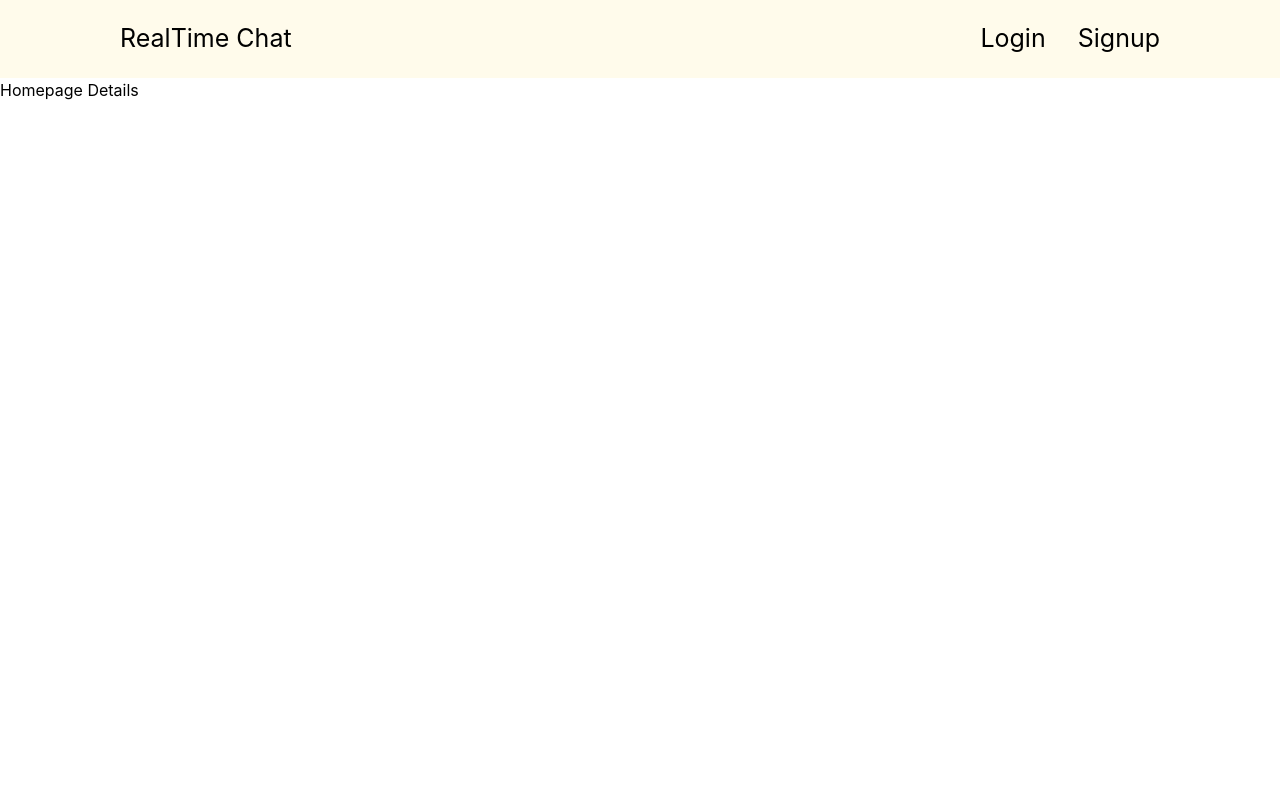
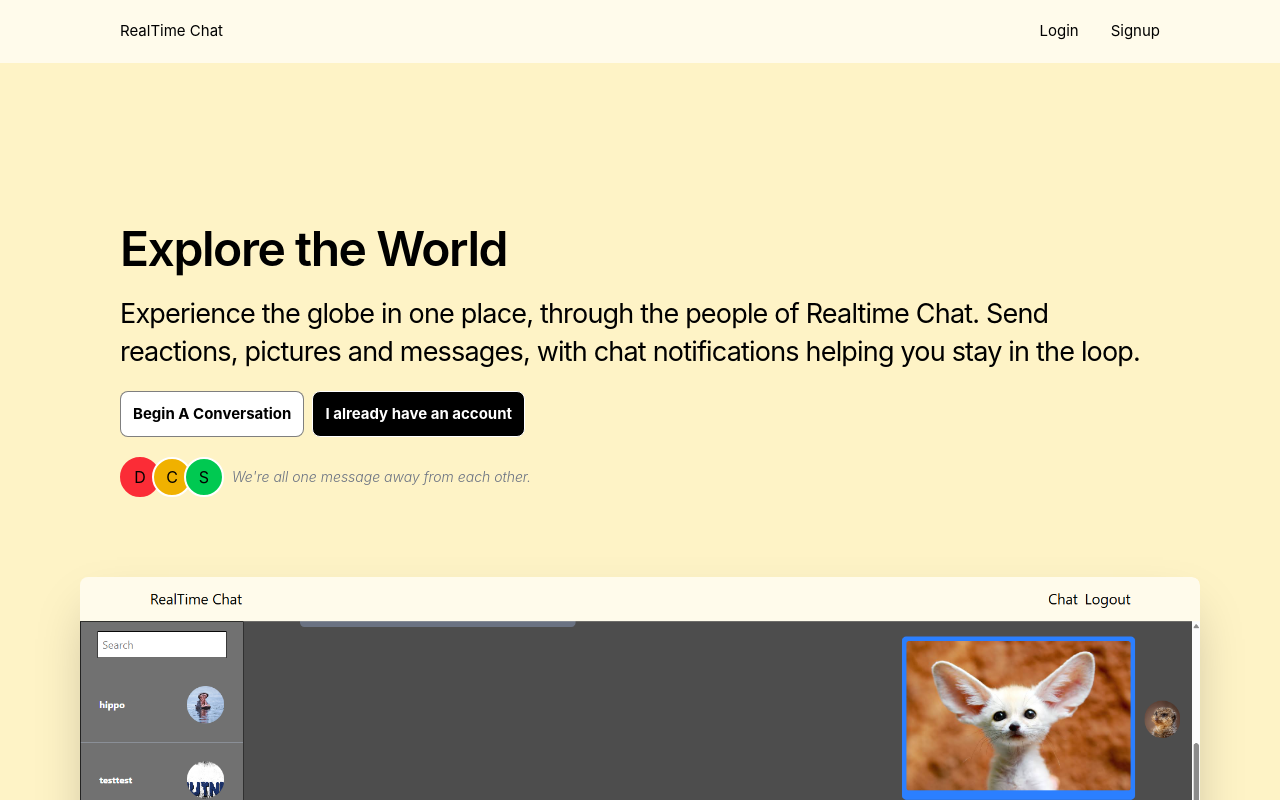
Before and after one commit to New3This/RealTime-Chat-Application, a React (Vite) app in the folder frontend/: page / in a window 1280 px wide. Shown: the top 800 px of the page. Built offline with nearby package versions, Linux system fonts and the light colour scheme; no server answers.

Commit message:
homepage designed

```diff
--- a/frontend/src/App.tsx
+++ b/frontend/src/App.tsx
@@ -7,7 +7,6 @@ import { AuthProvider, useAuth } from "./context/AuthContext.tsx";
 import Navbar from "./components/Navbar";
 import io from "socket.io-client";
 import { useEffect } from "react";
-import Test from "./pages/Test";
 
 const socket = io("http://localhost:3000", { withCredentials: true, autoConnect: false });
 
@@ -29,16 +28,13 @@ function AppContent() {
 
   return (
     <BrowserRouter>
-      <div className="flex h-dvh flex-col">
         <Navbar/>
           <Routes>
             <Route path="/login" element={<Login/>}/>
             <Route path="/register" element={<Register/>}/>
             <Route path="/" element={<Home/>}/>
-            <Route path="/test" element={<Test/>}/>
             <Route path="/chat" element={<Chat socket={socket}/>}/>
           </Routes>
-      </div>
     </BrowserRouter>
   )
 }
--- a/frontend/src/components/Navbar.tsx
+++ b/frontend/src/components/Navbar.tsx
@@ -23,19 +23,19 @@ export default function Navbar() {
     }
 
     return (
-        <div className="flex flex-row items-center justify-between gap-4 bg-amber-50 px-4 py-5 sm:px-8 lg:px-30">
-            <div className="hover:cursor-pointer text-[15px] md:text-[25px] sm:text-[20px]" onClick={() => navigate("/")}>RealTime Chat</div>
+        <div className="flex shrink-0 flex-row items-center justify-between gap-4 bg-amber-50 px-4 py-5 sm:px-8 lg:px-30">
+            <div className="hover:cursor-pointer text-[15px] md:text-[15px] sm:text-[20px]" onClick={() => navigate("/")}>RealTime Chat</div>
             <div className="flex flex-row justify-end gap-3">
                 {user ? (
                     <>
-                        <div onClick={() => navigate('/chat')} className="hover:cursor-pointer text-[15px] md:text-[25px] sm:text-[20px]">Chat</div>
-                        <div className='hover:cursor-pointer text-[15px] md:text-[25px] sm:text-[20px]' onClick={handleLogout}>Logout</div>
+                        <div onClick={() => navigate('/chat')} className="hover:cursor-pointer text-[15px] md:text-[15px] sm:text-[20px]">Chat</div>
+                        <div className='hover:cursor-pointer text-[15px] md:text-[15px] sm:text-[20px]' onClick={handleLogout}>Logout</div>
                     </>
 
                 ) : (
                     <>
-                        <div onClick={() => navigate('/login')} className="hover:cursor-pointer text-[15px] md:text-[25px] md:px-5 sm:text-[20px]">Login</div>
-                        <div onClick={() => navigate('/register')} className="hover:cursor-pointer text-[15px] md:text-[25px] sm:text-[20px]">Signup</div>
+                        <div onClick={() => navigate('/login')} className="hover:cursor-pointer text-[15px] md:text-[15px] md:px-5 sm:text-[20px]">Login</div>
+                        <div onClick={() => navigate('/register')} className="hover:cursor-pointer text-[15px] md:text-[15px] sm:text-[20px]">Signup</div>
                     </>
                 )}
             </div>
--- a/frontend/src/components/Sidebar.tsx
+++ b/frontend/src/components/Sidebar.tsx
@@ -94,8 +94,8 @@ export default function Sidebar({setReceiverUser, setReceipientImage, chatRooms,
                                             <div className="text-white font-bold text-xs">Unread Messages</div>
                                         )}
                                     </div>
-                                    <div className="h-10 w-10 rounded-2xl">
-                                        <img src={`${person.image}` || "s"} alt="Profile" />
+                                    <div className="size-[clamp(40px,5vw,64px)] overflow-hidden rounded-full">
+                                        <img src={`${person.image}`} alt="Profile" className="h-full w-full object-cover"/>
                                     </div>
                                 </div>
                             ))
--- a/frontend/src/pages/Home.tsx
+++ b/frontend/src/pages/Home.tsx
@@ -1,21 +1,115 @@
-import { useEffect } from "react";
-import { useNavigate } from "react-router-dom";
-import { useAuth } from "../context/AuthContext";
 
-export default function Home() {
-    const { user, loading } = useAuth();
-    const navigate = useNavigate();
+import showcase from "../assets/showcase.png";
+import { useState, useEffect } from "react";
+
+function Home() {
+    const [previewOpen, setPreviewOpen] = useState(false);
 
     useEffect(() => {
-        if (!loading && user) {
-            navigate('/chat', { replace: true });
+        function handleKeyDown(e) {
+            if (e.key === "Escape") {
+                setPreviewOpen(false);
+            }
+        }
 
-        }
-    }, [loading, user, navigate]);
+        window.addEventListener("keydown", handleKeyDown);
+
+        return () => {
+            window.removeEventListener("keydown", handleKeyDown);
+        };
+    }, []);
 
     return (
-        <>
-            Homepage Details
-        </>
-    )
+        <div className="min-h-[calc(100dvh-63px)] bg-amber-100 flex lg:items-center flex-col p-20">
+
+            <div className="w-full bg-amber-100 flex flex-col gap-10 py-10 px-0 min-[1400px]:px-5 min-[1450px]:px-10 min-[1500px]:px-20 min-[1300px]:flex-row lg:items-stretch lg:gap-10">
+
+                <div className="flex flex-col gap-5 lg:flex-[0.8] items-start p-10">
+
+                    <div className="font-semibold text-wrap text-2xl leading-[1.1] tracking-[-0.03em] md:text-3xl lg:text-5xl">
+                        Explore the World
+                    </div>
+
+                    <div className="leading-[1.4] tracking-[-0.03em] text-base md:text-xl lg:text-[27px]">
+                        Experience the globe in one place, through the people of Realtime Chat. Send reactions, pictures and messages, with chat notifications helping you stay in the loop.
+                    </div>
+
+                    <div className="flex flex-row flex-wrap gap-2">
+
+                        <button className="bg-white p-3 border border-black/50 rounded-lg font-bold text-xs md:text-[15px]">
+                            Begin A Conversation
+                        </button>
+
+                        <button className="bg-black p-3 border rounded-lg text-white font-bold text-xs md:text-[15px]">
+                            I already have an account
+                        </button>
+
+                    </div>
+
+                    <div className="flex flex-row gap-2 items-center">
+
+                        <div className="flex shrink-0">
+
+                            <div className="bg-red-500 rounded-full w-10 h-10 text-center border-red-500 border-2 flex items-center justify-center">
+                                D
+                            </div>
+
+                            <div className="bg-yellow-500 rounded-full w-10 h-10 text-center -ml-2 border-white border-2 flex items-center justify-center">
+                                C
+                            </div>
+
+                            <div className="bg-green-500 rounded-full w-10 h-10 text-center -ml-2 border-white border-2 flex items-center justify-center">
+                                S
+                            </div>
+
+                        </div>
+
+                        <div className="text-gray-500 text-sm italic font-light">
+                            We're all one message away from each other.
+                        </div>
+
+                    </div>
+
+                </div>
+
+                <div className="flex-1 border-black border-radius rounded-lg shadow-2xl flex items-center justify-center min-[1300px]:px-6 bg-linear-to-br from-amber-100 via-amber-150 to-amber-300 ">
+
+                    <img src={showcase} alt="Realtime Chat application preview" onClick={() => setPreviewOpen(true)} className="block w-full h-auto cursor-zoom-in rounded-lg"/>
+
+                </div>
+
+            </div>
+
+
+                    <div className="mt-25 grid gap-5 md:grid-cols-3">
+                        <div className="rounded-2xl p-5 mx-20 text-center items-center justify-center">
+                            <div className="flex size-12 items-center justify-center text-2xl w-full font-bold" aria-hidden="true">&#128241;Talk in real time</div>
+                            <p className="mt-2 leading-7 text-gray-600">Keep up with the conversation as messages arrive, without missing a beat.</p>
+                        </div>
+                        <div className="rounded-2xl p-5 mx-20 text-center items-center justify-center">
+                            <div className="flex size-12 items-center justify-center text-2xl w-full font-bold" aria-hidden="true">🌟Share the moment</div>
+                            <p className="mt-2 leading-7 text-gray-600">Send pictures and reactions to make each exchange feel more personal.</p>
+                        </div>
+                        <div className="rounded-2xl p-5 mx-20 text-center items-center justify-center">
+                            <div className="flex size-12 items-center justify-center text-2xl w-full font-bold" aria-hidden="true">🔔Stay in the loop</div>
+                            <p className="mt-2 leading-7 text-gray-600">Chat notifications help you know when there's something new to catch up on.</p>
+                        </div>
+                    </div>
+
+            {previewOpen && (
+                <div className="fixed inset-0 z-50 bg-black/75 flex items-center justify-center p-4" onClick={() => setPreviewOpen(false)}>
+
+                    <button onClick={() => setPreviewOpen(false)} className="absolute top-5 right-6 text-white text-4xl hover:text-gray-300" aria-label="Close image preview">
+                        &times;
+                    </button>
+
+                    <img src={showcase} alt="Realtime Chat application enlarged preview" className="max-h-[90vh] rounded-lg cursor-zoom-out"/>
+
+                </div>
+            )}
+
+        </div>
+    );
 }
+
+export default Home;
```
Also changed, not shown: frontend/src/components/Reactions.tsx (+7 -7 lines), frontend/src/pages/Chat.tsx (+15 -20 lines), frontend/src/assets/showcase.png (added), 1 other file (tests, documents, lock files or other folders).
